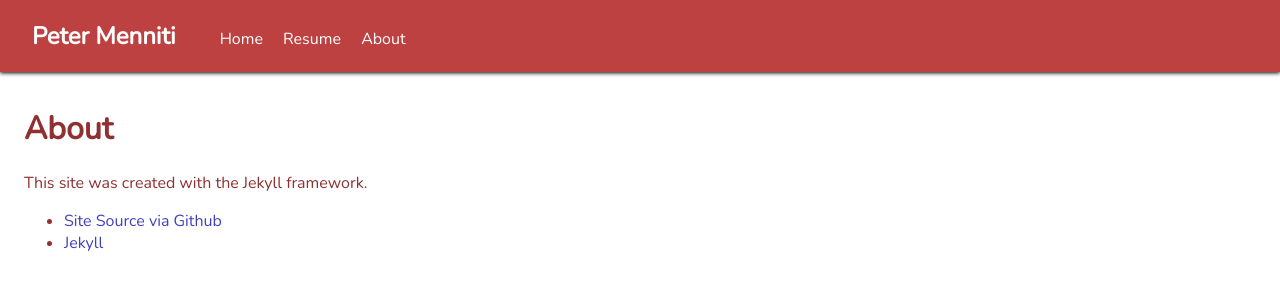
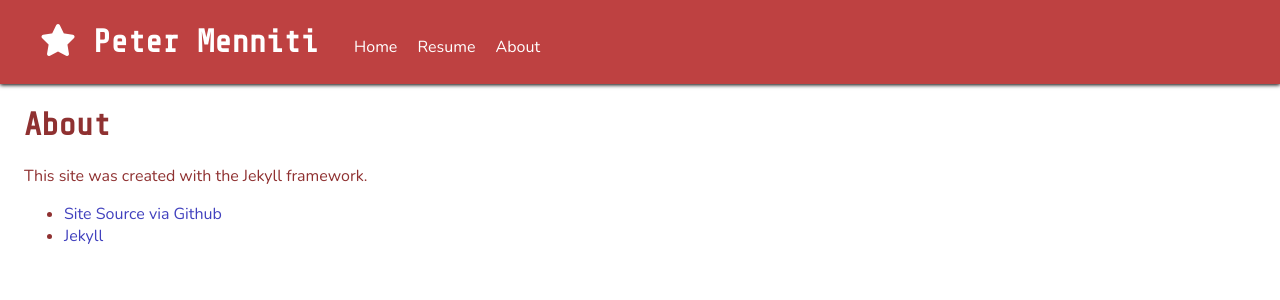
Before and after one commit to petermrecords/personalsite, a Jekyll site: the page built from about.html, in a window 1280 px wide. Shown: the top 300 px of the page. Built offline with Jekyll 4.4.1, drawn with Linux system fonts in a browser that asks for light colours; nearby versions of some CDN libraries.

Commit message:
more styling

```diff
--- a/_includes/sitenav.html
+++ b/_includes/sitenav.html
@@ -2,6 +2,7 @@
   <div class="wrapper">
     <nav>
       <div id="sitenav-brand" class="sitenav-section">
+        <i class="fas fa-star"></i>
         <strong><a href="/">Peter Menniti</a></strong>
       </div>
       <div id="sitenav-nav" class="sitenav-section">
--- a/_layouts/default.html
+++ b/_layouts/default.html
@@ -4,9 +4,13 @@
     <meta name="viewport" content="width=device-width, initial-scale=1">
     <meta charset="utf-8">
     <title>{{ page.title }} | {{ site.title }}</title>
-    <link href="https://fonts.googleapis.com/css?family=Nunito&display=swap" rel="stylesheet">
+    <!-- Google Fonts -->
+    <link href="https://fonts.googleapis.com/css?family=Nunito|Share+Tech+Mono&display=swap" rel="stylesheet">
+    <!-- Font Awesome Icons -->
     <script src="https://kit.fontawesome.com/4b1e246cd9.js" crossorigin="anonymous"></script>
+    <!-- jQuery -->
     <script src="https://code.jquery.com/jquery-3.2.1.min.js"></script>
+    <!-- Site CSS & JS -->
     <link rel="stylesheet" href="{{ "/assets/css/main.css" | relative_url }}">
     <script type="text/javascript" src="{{ "/assets/js/main.js" | relative_url }}"></script>
   </head>
--- a/_sass/main.scss
+++ b/_sass/main.scss
@@ -1,6 +1,8 @@
 $backgroundColor: #ffffff;
 $bodyColor: #000000;
+
 $bodyFont: 'Nunito', sans-serif;
+$titleFont: 'Share Tech Mono', monospace;
 
 $lightRed: #CE7171;
 $red: #BE4141;
@@ -50,10 +52,15 @@ a:visted {
   top: 0;
   width: 100%;
   box-shadow: 0px 1px 4px black;
+  z-index: 1;
   #sitenav-brand {
-    font-size: 1.5em;
-    margin-right: 1em;
+    font-size: 2em;
+    margin-right: 0.5em;
     margin-left: 1em;
+    font-family: $titleFont;
+    i {
+      color: white;
+    }
   }
   a {
     color: white;
@@ -85,7 +92,7 @@ div.sitenav-section {
   }
 }
 
-#content {
+#content, .title-section {
   padding-left: 1em;
   padding-right: 1em;
   color: $darkRed;
@@ -98,6 +105,8 @@ div.sitenav-section {
   width: 10px;
   background: $darkRed;
   z-index: -1;
+  padding: 0;
+  margin: 0;
 }
 
 #timeline-items {
@@ -107,24 +116,33 @@ div.sitenav-section {
     padding-bottom: 1.5em;
     list-style-type: none;
   }
+  .resume-time {
+    display: none;
+  }
   .resume-item-headline {
     .resume-headline-text {
       display: inline;
       border-bottom: 1px dotted $darkRed;
       margin-left: 0.6em;
       width: 100%;
+      .title {
+        font-family: $titleFont;
+      }
     }
     i {
       font-size: 3em;
       color: $darkGreen;
       background: $backgroundColor;
     }
+    i:hover {
+      text-shadow: 1px 1px 2px $darkGreen;
+    }
     span.title {
       font-size: 1.5em;
     }
     span.company {
       margin-left: 0.25em;
-      font-size: 1.3em;
+      font-size: 0.8em;
     }
   }
   .resume-item-body {
@@ -136,3 +154,18 @@ div.sitenav-section {
     }
   }
 }
+
+.page-title {
+  font-family: $titleFont;
+}
+
+.title-section {
+  position: fixed;
+  top: 84px;
+  background: $backgroundColor;
+  width: 100%;
+}
+
+.content-section {
+  margin-top: 95px;
+}
--- a/assets/js/main.js
+++ b/assets/js/main.js
@@ -1,17 +1,26 @@
+function setTimelineHeight() {
+  var height = $("#timeline-items").height();
+  $("#timeline-line").height(height);
+  console.log("AS");
+};
+
+function toggleResumeDetails(element) {
+  var resumeBody = $(element).parent().parent().find(".resume-item-body");
+  resumeBody.slideToggle(500, function() {
+    setTimelineHeight();
+  });
+};
+
 $(document).ready(function() {
 
+  $("#timeline-items").ready(function(e) {
+    setTimelineHeight();
+  });
+
   // show/hide resume details
-  $(".resume-item-headline").click(function(e) {
-    var resumeBody = $(this).parent().find(".resume-item-body");
-    if (resumeBody.hasClass("hidden")) {
-      resumeBody.fadeIn(500, function() {
-        resumeBody.removeClass("hidden");
-      });
-    } else {
-      resumeBody.fadeOut(500, function() {
-        resumeBody.addClass("hidden");
-      });
-    }
+
+  $(".resume-item-headline i").click(function(e) {
+    toggleResumeDetails(this);
   });
 
 });
```
Also changed, not shown: resume.html (+10 -4 lines).
